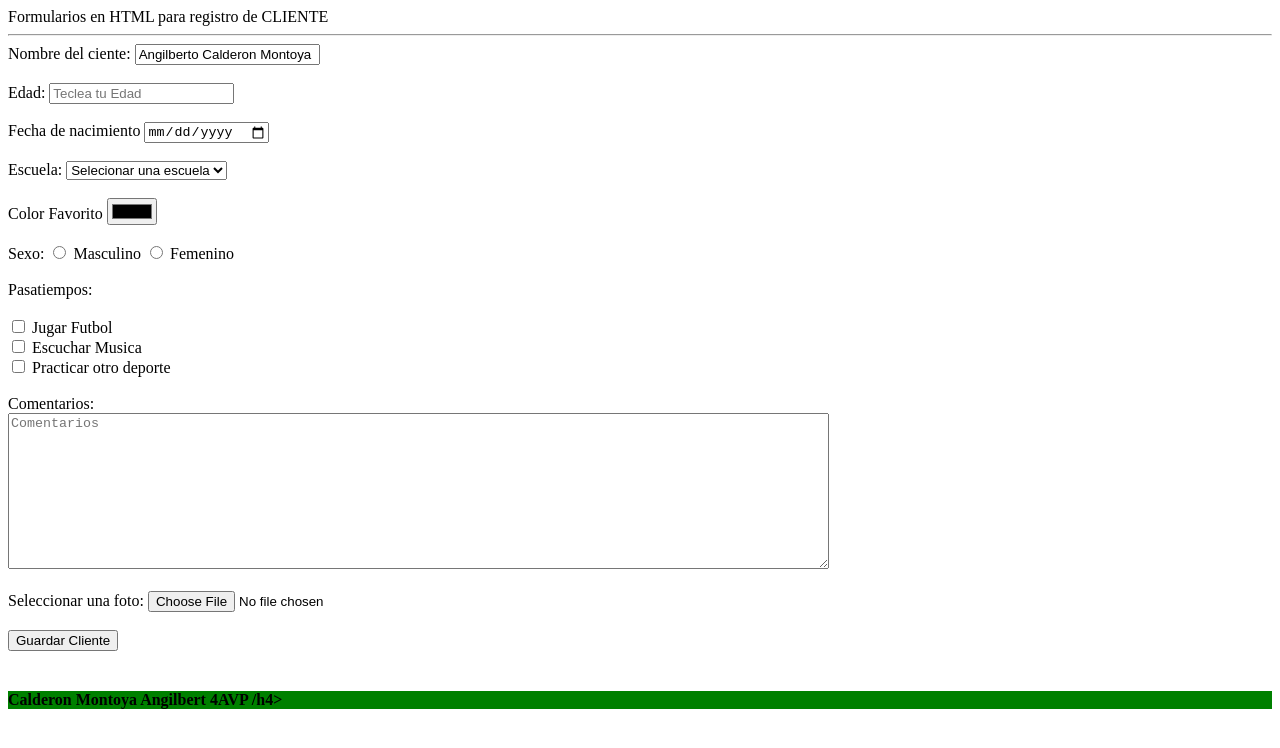
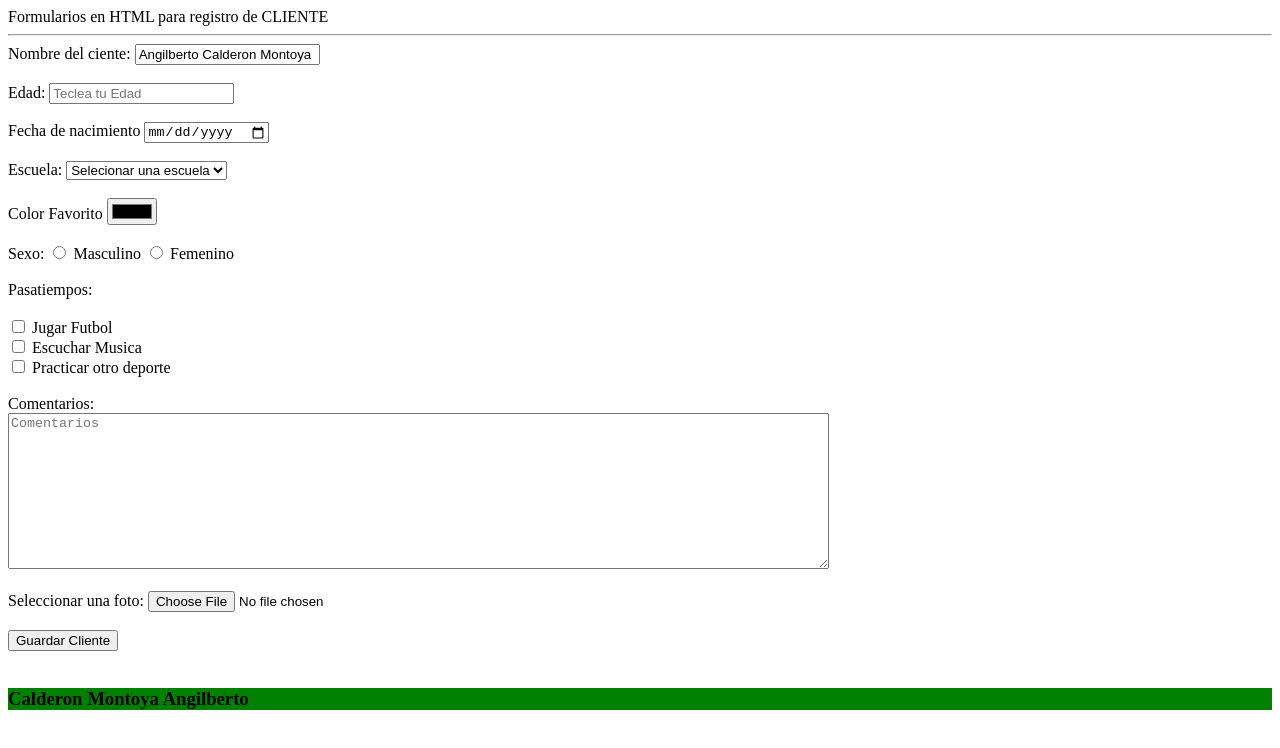
Before and after one commit to ELCommanderAngel/ELCommanderAngel.github.io, a plain HTML site: page Parcial 1/Practica6.html in a window 1280 px wide. Drawn offline with Linux system fonts and the light colour scheme.

Commit message:
Update Practica6.html

```diff
--- a/Parcial 1/Practica6.html
+++ b/Parcial 1/Practica6.html
@@ -46,6 +46,6 @@
         <input type="submit" value="Guardar Cliente"><br><br>
     </form>
 
-    <h4 style="background-color: green;">Calderon Montoya Angilbert 4AVP /h4>
+    <h3 style="background-color: green;">Calderon Montoya Angilberto</h3>
 </body>
 </html>
```
